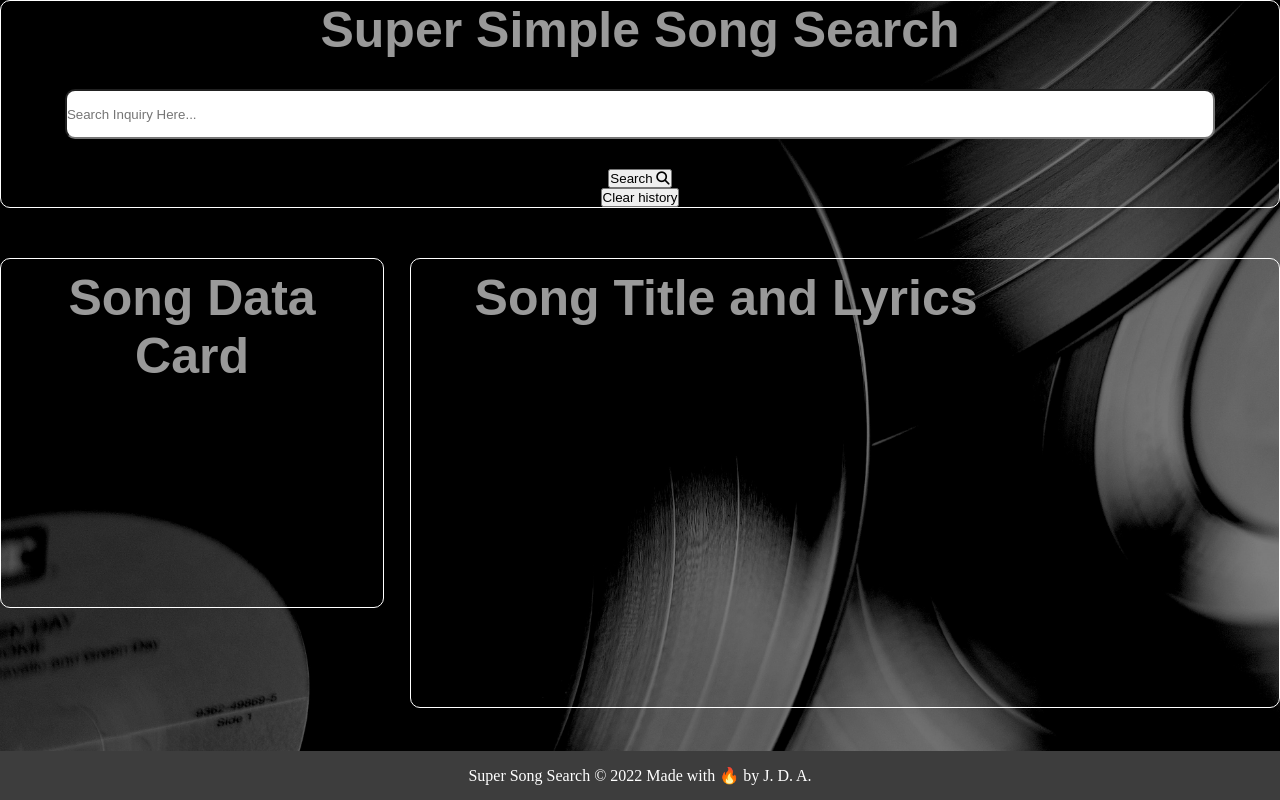
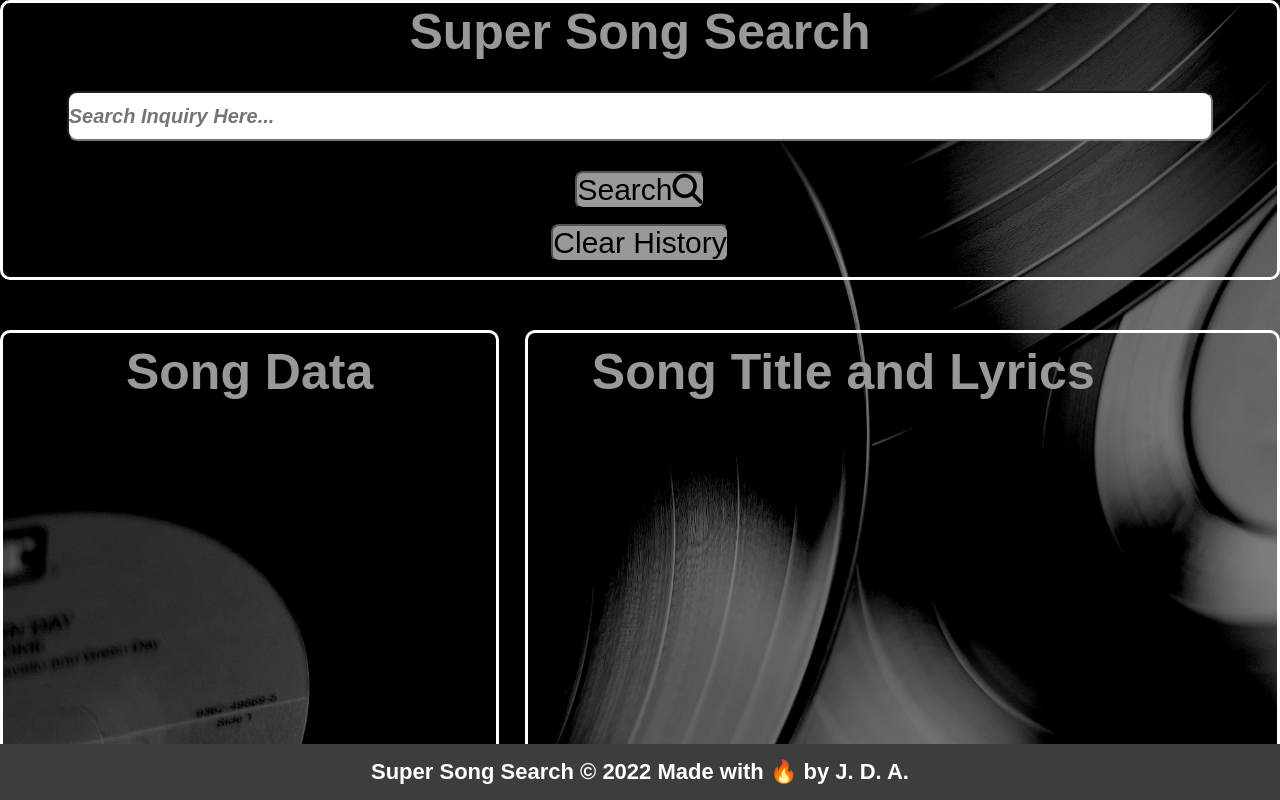
Before and after one commit to Jasonwesleysmith/super-song-search, a plain HTML site: page index.html in a window 1280 px wide. Drawn offline with nearby package versions, Linux system fonts and the light colour scheme.

Commit message:
adjusted buttons fonts and font colors

```diff
--- a/assets/script.js
+++ b/assets/script.js
@@ -106,7 +106,7 @@ function displayMeta(data) {
         timeSig = meta.time_sig;
         keyOf = meta.key_of;
 
-        cardDisplay = '<div id="metadata"><p><em>BPM:</em>' + bpm + '</p><p><em>Time Signature:</em>' + timeSig + '</p><p><em>Key:</em>' + keyOf + '</p></div>';
+        cardDisplay = '<div id="metadata"><p><em>BPM: </em>' + bpm + '</p><p><em>TS: </em>' + timeSig + '</p><p><em>Key: </em>' + keyOf + '</p></div>';
         resultss.append(cardDisplay);
     })
 }
--- a/assets/style.css
+++ b/assets/style.css
@@ -12,26 +12,40 @@ html {
 body {
   background-image: url("/assets/images/joyce-g-ITVCF_F1_00-unsplash.jpg");
   background-size: cover;
-  background-repeat:no-repeat;
+  background-repeat:repeat;
   background-position: center;
-  background-color: rgb(0, 0, 0);
   height: 100%;
 }
 
 .row {
-  border: 1.5px solid white;
+  border: 3px solid white;
   border-radius: 10px;
   text-align: center;
 }
 
-#instrument {
-  margin: 30px;
-  width: 700px;
-  height: 50px;
-  border-radius: 10px;
-  float: left;
+#search-button {
+  font-family: sans-serif;
+  font-size: 30px;
+  background-color: #999;
+  margin: 0px 0px 15px 0px;
+  height: 30%;
+  border-radius: 8px;
 }
 
+::placeholder {
+  font-size: 20px;
+  font-weight: bold;
+  font-style: italic;
+}
+
+#clear-history {
+  font-family: sans-serif;
+  font-size: 30px;
+  background-color: #999;
+  margin: 0px 0px 15px 0px;
+  height: 30%;
+  border-radius: 8px;
+}
 #search-song {
   margin: 30px;
   width: 90%;
@@ -60,22 +74,23 @@ border-radius: 10px;
 }
 
 #results {
-  border: 1.5px solid white;
+  border: 3px solid white;
   border-radius: 10px;
   padding: 10px;
   padding-left: 5%;
   margin-top: 50px;
-  width: 68%;
+  width: 59%;
   float: right;
   min-height: 450px;
 }
 
 #resultss {
-  border: 1.5px solid white;
+  border: 3px solid white;
   border-radius: 10px;
-  min-height: 350px;
+  min-height: 450px;
   padding: 10px;
   margin-top: 50px;
+  width: 39%;
   text-align: center;
 }
 
@@ -83,12 +98,7 @@ h1 {
   font-family: sans-serif;
   color: #999;
   font-size: 50px;
-}
-
-h4 {
-  font-family: sans-serif;
-  color: #999;
-  font-size: 48px;
+  font-weight: bold;
 }
 
 /* head */
@@ -116,6 +126,9 @@ footer {
   width: 100%;
   background-color: rgb(61, 61, 61);
   padding: 15px;
+  font-family: sans-serif;
+  font-size: 22px;
+  font-weight: bold;
   text-align: center;
   color: white;
 }
@@ -127,12 +140,12 @@ footer {
 
 #lyrics {
   font-family: sans-serif;
-  color: #999;
+  color: rgb(237, 234, 234);
   font-size: 20px;
 }
 
 #metadata {
   font-family: sans-serif;
-  color: #999;
-  font-size: 35px;
+  color: rgba(237, 35, 25, 0.834);
+  font-size: 45px;
 }
--- a/index.html
+++ b/index.html
@@ -22,24 +22,14 @@
 
     <body>
         <!--Row for searching songs-->
-
         <main class="row mt-4 col-8 mx-auto">
             <section class="mx-auto">
-            <h1 class="mt-4">Super Simple Song Search</h1>
-
-            <!-- <div>
-                <select name="Instrument" id="instrument">
-                    <option selected disabled hidden>Select Instrument Tablature</option>
-                    <option>Instrument 1</option>
-                    <option>Instrument 2</option>
-                    <option>Instrument 3</option>
-                </select>
-            </div> -->
+            <h1 class="mt-4">Super Song Search</h1>
                 <form class="mb-4" id="search-form">
                 <div class="input-group mb-3">
-                    <input size="20" type="text" class="form-input mx-auto" id="search-song" placeholder="Search Inquiry Here..." aria-label="song search" aria-describedby="search-button">
+                    <input style="font-size:20px;" type="text" class="form-input mx-auto" id="search-song" placeholder="Search Inquiry Here..." aria-label="song search" aria-describedby="search-button">
                     <div class="input-group-append">
-                        <button class=" btn bg-primary text-light" id="search-button">Search  <i class="fa fa-search"></i></button>
+                        <button class=" btn bg-primary text-light" id="search-button">Search<i class="fa fa-search"></i></button>
                     </div>
                 </div>
                 </form>
@@ -53,7 +43,7 @@
                     </div>
                     </form> -->
                     <!--section for search song options-->
-                    <button class="btn btn-primary" type="button" id="clear-history">Clear history</button>
+                    <button class="btn btn-primary" type="button" id="clear-history">Clear History</button>
             </section>
         </main>
 
@@ -63,7 +53,7 @@
             <h1 class="text-center">Song Title and Lyrics</h1>
         </div>
         <div class="right" id="resultss">
-            <h1>Song Data Card</h1>
+            <h1>Song Data</h1>
         </div>
     </section>
 
```
